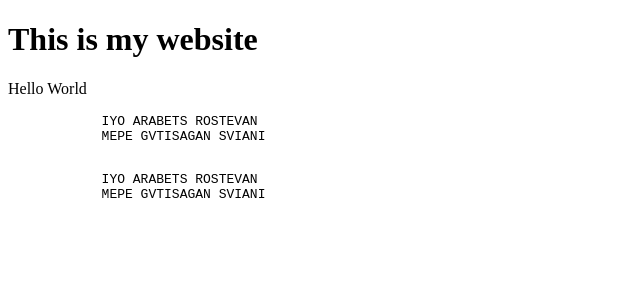
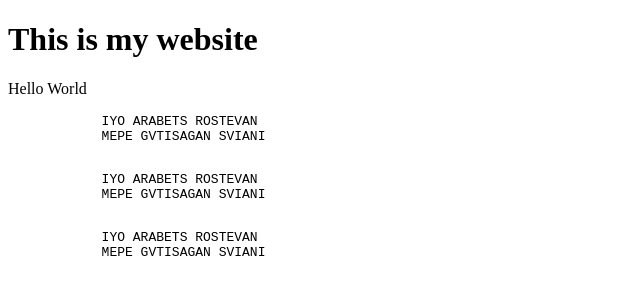
Before and after one commit to natroshviliio/Lecture-10.1.0, a plain HTML site: page index.html in a window 1280 px wide. Shown: the whole page, without its empty margins (0-640 px from the left). Drawn offline with Linux system fonts and the light colour scheme.

Commit message:
this is a third change

```diff
--- a/index.html
+++ b/index.html
@@ -25,6 +25,10 @@
             IYO ARABETS ROSTEVAN
             MEPE GVTISAGAN SVIANI
         </pre>
+        <pre>
+            IYO ARABETS ROSTEVAN
+            MEPE GVTISAGAN SVIANI
+        </pre>
     </div>
     <script src="index.js"></script>
 </body>
```
